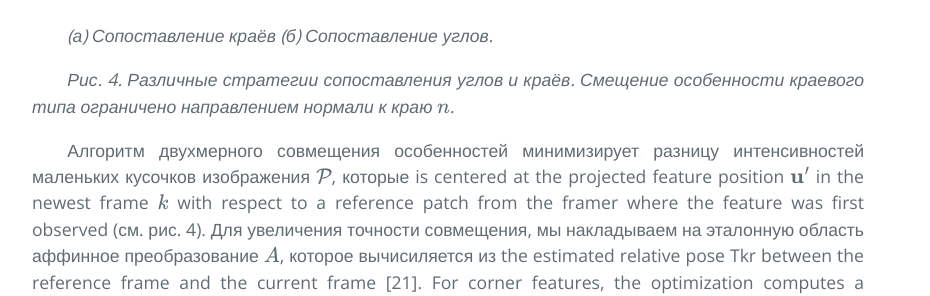
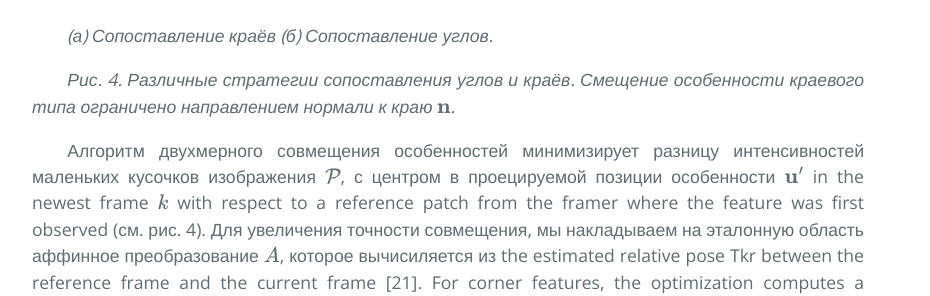
Before and after one commit to i-v-s/slam, a Jekyll site: the page built from svo2.md, in a window 1280 px wide and 900 px high, scrolled down 10843 px. Shown: the part 170-466 px from the top of the window, without its empty margins (192-1122 px from the left). Built offline with Jekyll 4.4.1, drawn with Linux system fonts in a browser that asks for light colours; our own code applies the rules of GitHub Pages for plain Markdown files; formulas are drawn with MathJax 3.

Commit message:
Updated svo2.md

```diff
--- a/svo2.md
+++ b/svo2.md
@@ -457,11 +457,11 @@ $$
 *(а) Сопоставление краёв (б) Сопоставление углов.*
 
 *Рис. 4. Различные стратегии сопоставления углов и краёв. Смещение
-особенности краевого типа ограничено направлением нормали к краю $$n$$.*
+особенности краевого типа ограничено направлением нормали к краю $$\mathbf{n}$$.*
 
 Алгоритм двухмерного совмещения особенностей минимизирует разницу интенсивностей
-маленьких кусочков изображения $$\mathcal{P}$$, которые is centered at the projected
-feature position $$\mathbf{u}'$$ in the newest frame $$k$$ with respect to
+маленьких кусочков изображения $$\mathcal{P}$$, с центром в проецируемой
+позиции особенности $$\mathbf{u}'$$ in the newest frame $$k$$ with respect to
 a reference patch from the framer where the feature was
 first observed (см. рис. 4).
 Для увеличения точности совмещения,
```
